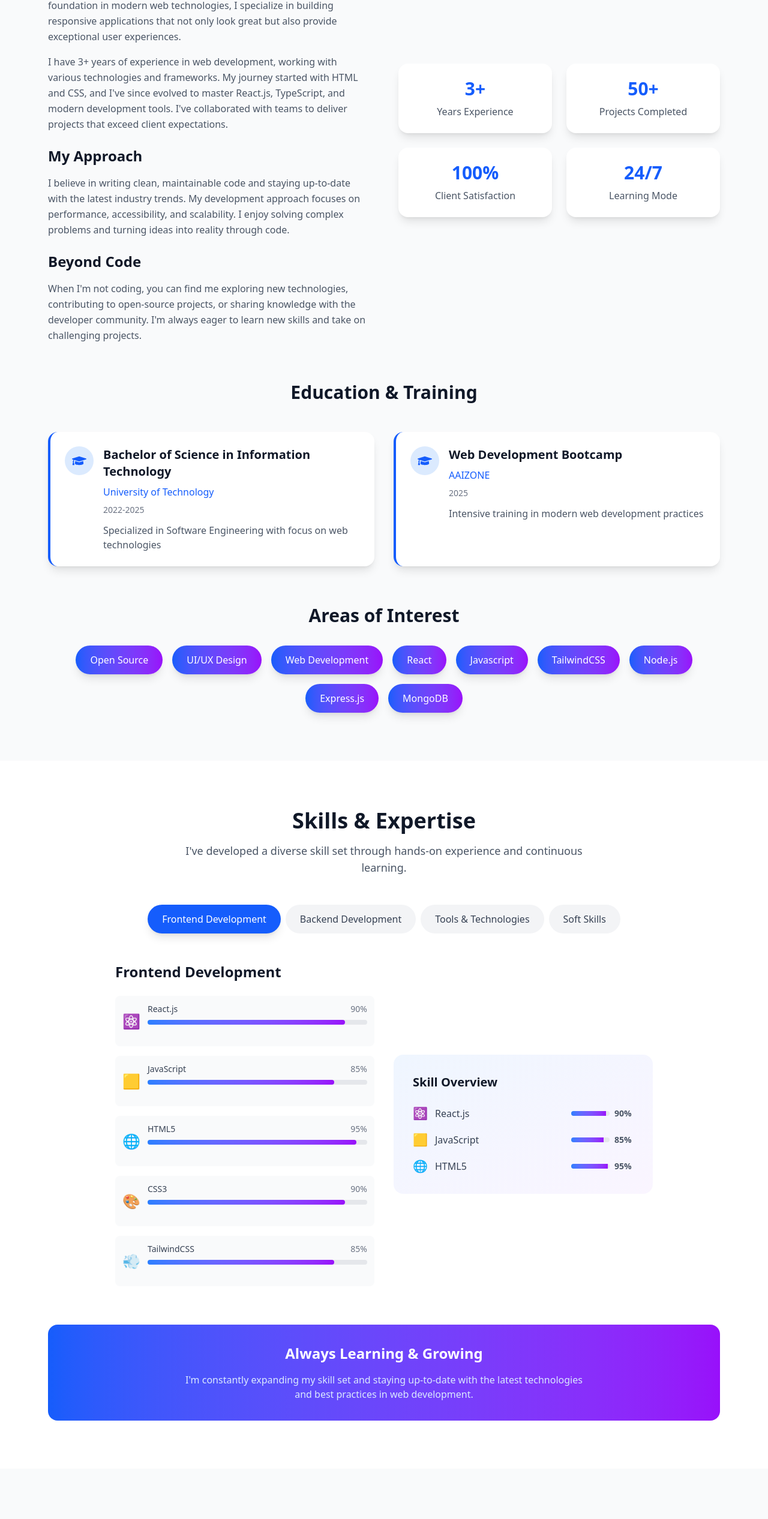
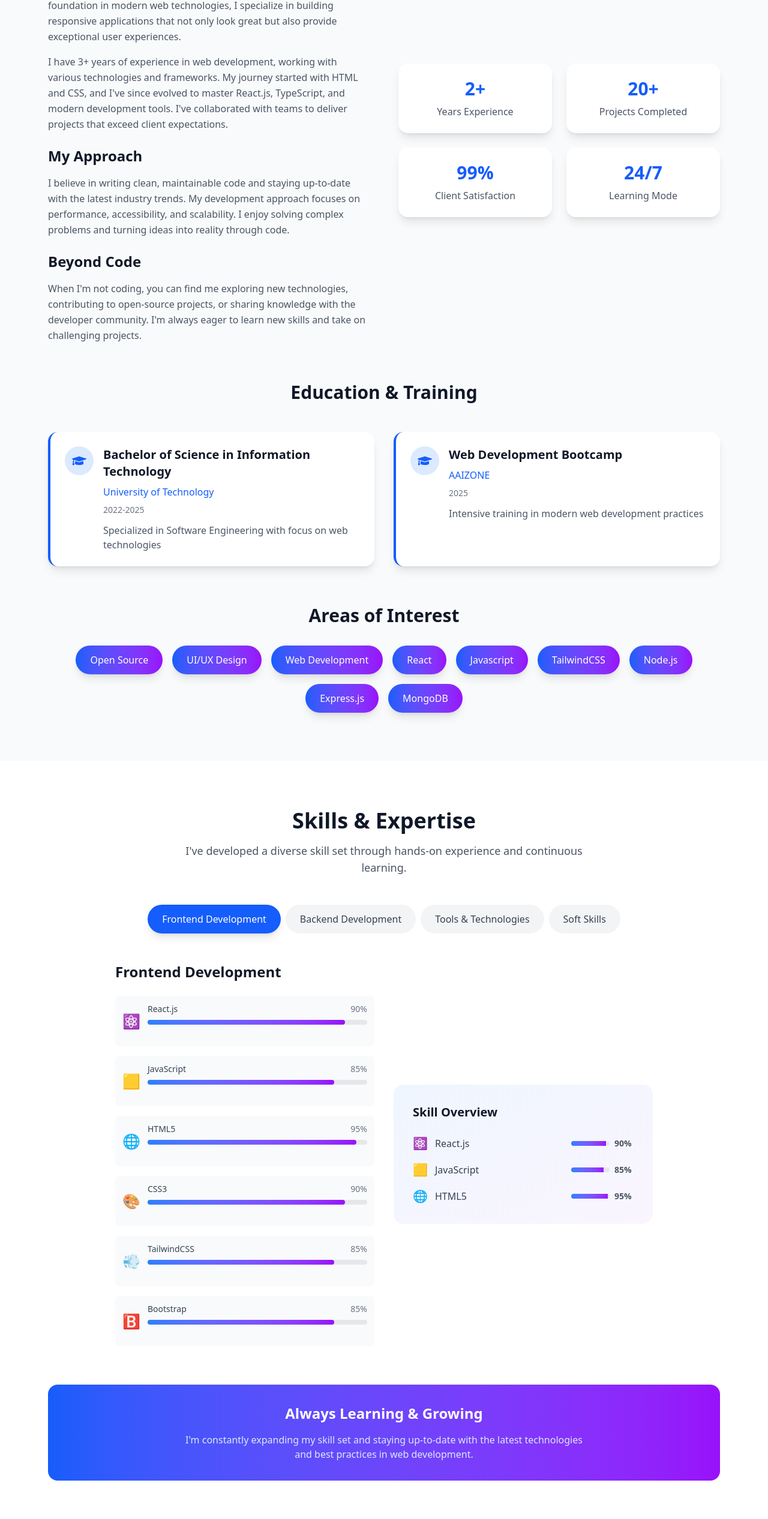
Before and after one commit to shrutigupta7788/shruti-s-portfolio, a React (Vite) app: page / in a window 1280 px wide. Shown: the part 1160-3692 px from the top of the page at 60% size. Built offline with nearby package versions, Linux system fonts and the light colour scheme.

Commit message:
seventh  commit

```diff
--- a/src/App.jsx
+++ b/src/App.jsx
@@ -55,7 +55,7 @@ const App = () => {
           <p className=" text-white text-center text-[12px]">
             Thank you for visiting my portfolio.
           </p>
-          <div className="h-[2px] w-[40%] from-red-500 to-green-500 bg-gradient-to-r rounded-xl top-10"></div>
+          <div className="h-[2px] w-[40%] to-purple-500 from-blue-500  bg-gradient-to-r rounded-xl top-10"></div>
         </div>
         <section id="contact">
           <Contact />
--- a/src/features/about/aboutData.js
+++ b/src/features/about/aboutData.js
@@ -12,9 +12,9 @@ export default {
     "When I'm not coding, you can find me exploring new technologies, contributing to open-source projects, or sharing knowledge with the developer community. I'm always eager to learn new skills and take on challenging projects.",
 
   stats: [
-    { number: "3+", label: "Years Experience" },
-    { number: "50+", label: "Projects Completed" },
-    { number: "100%", label: "Client Satisfaction" },
+    { number: "2+", label: "Years Experience" },
+    { number: "20+", label: "Projects Completed" },
+    { number: "99%", label: "Client Satisfaction" },
     { number: "24/7", label: "Learning Mode" },
   ],
 
--- a/src/features/skills/skillsData.js
+++ b/src/features/skills/skillsData.js
@@ -4,10 +4,13 @@ export default {
     skills: [
       { name: "React.js", level: 90, icon: "⚛️" },
       { name: "JavaScript", level: 85, icon: "🟨" },
-      // { name: "TypeScript", level: 75, icon: "🔷" },
       { name: "HTML5", level: 95, icon: "🌐" },
       { name: "CSS3", level: 90, icon: "🎨" },
       { name: "TailwindCSS", level: 85, icon: "💨" },
+      { name: "Bootstrap", level: 85, icon: "🅱️" },
+
+
+
     ]
   },
   backend: {
@@ -23,7 +26,7 @@ export default {
   tools: {
     title: "Tools & Technologies",
     skills: [
-      { name: "Git", level: 85, icon: "📚" },
+      { name: "Git", level: 50, icon: "📚" },
       // { name: "Framer Motion", level: 80, icon: "🎬" },
       { name: "Vite", level: 90, icon: "⚡" },
       // { name: "Webpack", level: 60, icon: "📦" },
@@ -34,8 +37,8 @@ export default {
   soft: {
     title: "Soft Skills",
     skills: [
-      { name: "Problem Solving", level: 90, icon: "🧩" },
-      { name: "Team Collaboration", level: 85, icon: "🤝" },
+      { name: "Problem Solving", level: 70, icon: "🧩" },
+      { name: "Team Collaboration", level: 50, icon: "🤝" },
       { name: "Communication", level: 80, icon: "💬" },
       { name: "Time Management", level: 75, icon: "⏰" },
       // { name: "Adaptability", level: 85, icon: "��" },
```
Also changed, not shown: src/layout/Navbar.jsx (+0 -11 lines).
